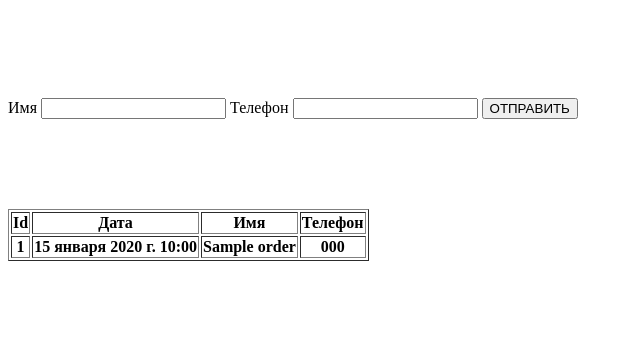
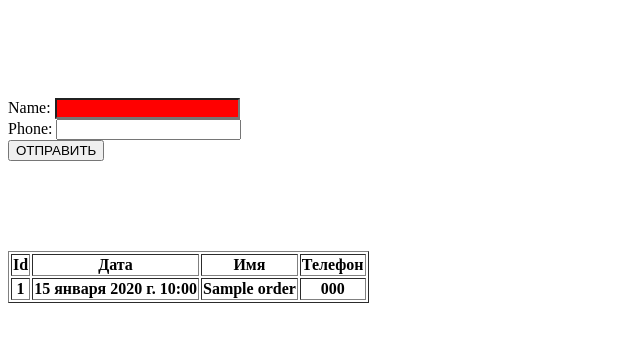
Before and after one commit to a-melchikov/django-test-project, a Django app: page / in a window 1280 px wide. Shown: the top 342 px of the page, without its empty margins (0-640 px from the left). Run offline with Django 5.2, Linux system fonts and the light colour scheme; tables that the repository leaves empty hold one stand-in row (values such as "Sample post"); lists and menus that the app fills with data are empty.

Commit message:
Making a form like a Django class. Adding CSS styles.

```diff
--- /dev/null
+++ b/landingpagewebsite_root/crm/forms.py
@@ -0,0 +1,10 @@
+from django import forms
+
+
+class OrderForm(forms.Form):
+    name = forms.CharField(
+        max_length=200,
+        required=False,
+        widget=forms.TextInput(attrs={"class": "css_input"}),
+    )
+    phone = forms.CharField(max_length=200)
--- a/landingpagewebsite_root/crm/views.py
+++ b/landingpagewebsite_root/crm/views.py
@@ -1,17 +1,19 @@
 from django.shortcuts import render
 from .models import Order
+from .forms import OrderForm
 
 
 # Create your views here.
 def first_page(request):
     object_list = Order.objects.all()
-    return render(request, "./index.html", {"object_list": object_list})
+    form = OrderForm()
+    return render(request, "./index.html", {"object_list": object_list, "form": form})
 
 
 def thanks_page(request):
     name = request.POST["name"]
     phone = request.POST["phone"]
-    element = Order(order_name = name, order_phone = phone)
+    element = Order(order_name=name, order_phone=phone)
     element.save()
     return render(
         request,
--- a/landingpagewebsite_root/templates/index.html
+++ b/landingpagewebsite_root/templates/index.html
@@ -13,12 +13,16 @@
 <br>
 <br>
 
+<style>
+    .css_input {
+        color: yellow;
+        background-color: red;
+    }
+</style>
+
 <form action="{% url "thanks_page" %}" method="POST">
     {% csrf_token %}
-    <label>Имя</label>
-    <input name="name">
-    <label>Телефон</label>
-    <input name="phone">
+    {{ form }}
     <button type="submit">ОТПРАВИТЬ</button>
 </form>
 
```
